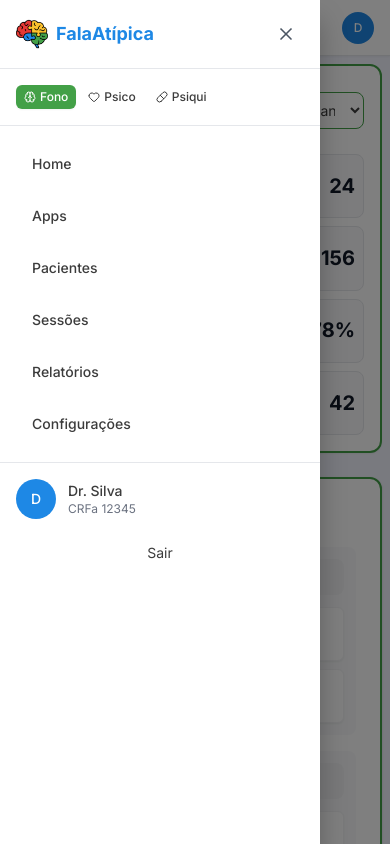
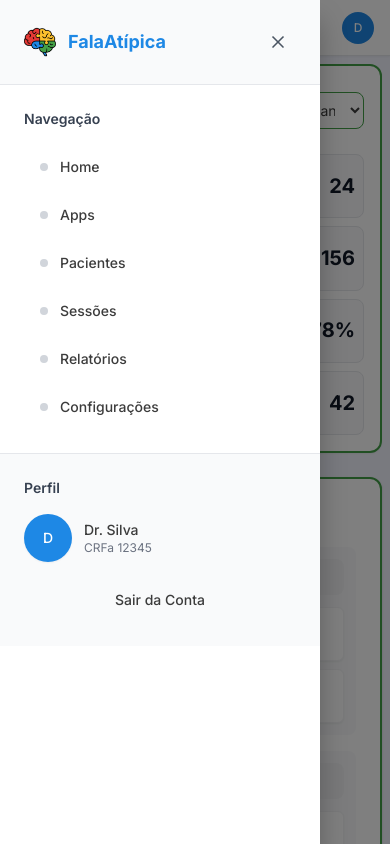
Before and after one commit to PedroReoli/FalaAtipica-Triade, a React (Vite) app in the folder Pro/: page /dashboard in a window 390 px wide. Both pictures are taken after a click on the button 34 px from the left and 27 px from the top of the page. Shown: the top 844 px of the page. Built offline with nearby package versions, Linux system fonts and the light colour scheme.

Commit message:
Update InternalNavbar.tsx

```diff
--- a/Pro/src/components/InternalNavbar.tsx
+++ b/Pro/src/components/InternalNavbar.tsx
@@ -1,7 +1,6 @@
 import React, { useState } from 'react';
 import { useNavigate } from 'react-router-dom';
 import { useProfessional } from '../contexts/ProfessionalContext';
-import { ProfessionalTypeSelector } from './common/ProfessionalTypeSelector';
 import { mockAuthService } from '../services/mockAuthService';
 import { Menu, X } from 'lucide-react';
 
@@ -143,8 +142,8 @@ export const InternalNavbar: React.FC = () => {
           {/* Sidebar */}
           <div className="fixed top-0 left-0 h-full w-80 bg-white shadow-xl transform transition-transform duration-300 ease-in-out">
             {/* Header da Sidebar */}
-            <div className="flex items-center justify-between p-4 border-b border-gray-200">
-              <div className="flex items-center space-x-2">
+            <div className="flex items-center justify-between p-6 border-b border-gray-200 bg-gray-50">
+              <div className="flex items-center space-x-3">
                 <img
                   src="/assets/logo/falaatipica-logo.png"
                   alt="FalaAtípica"
@@ -159,20 +158,18 @@ export const InternalNavbar: React.FC = () => {
               </div>
               <button
                 onClick={closeSidebar}
-                className="p-2 rounded-md hover:bg-gray-100 transition-colors"
+                className="p-2 rounded-lg hover:bg-gray-200 transition-colors"
                 aria-label="Fechar menu"
               >
                 <X size={20} className="text-gray-600" />
               </button>
             </div>
 
-            {/* Seletor de Profissional */}
-            <div className="p-4 border-b border-gray-200">
-              <ProfessionalTypeSelector />
-            </div>
 
             {/* Navegação */}
-            <div className="p-4 space-y-2">
+            <div className="p-6">
+              <h3 className="text-sm font-semibold text-gray-700 mb-4">Navegação</h3>
+              <div className="space-y-1">
                 {navigationItems.map((item) => (
                   <button
                     key={item.path}
@@ -180,28 +177,31 @@ export const InternalNavbar: React.FC = () => {
                       navigate(item.path);
                       closeSidebar();
                     }}
-                  className="w-full text-left px-4 py-3 rounded-lg hover:bg-gray-100 transition-colors text-sm font-medium"
+                    className="w-full text-left px-4 py-3 rounded-lg hover:bg-gray-100 transition-colors text-sm font-medium flex items-center space-x-3"
                     style={{ color: 'var(--text-black)' }}
                   >
-                  {item.label}
+                    <div className="w-2 h-2 rounded-full bg-gray-300"></div>
+                    <span>{item.label}</span>
                   </button>
                 ))}
               </div>
+            </div>
 
             {/* Perfil */}
-            <div className="p-4 border-t border-gray-200">
-              <div className="flex items-center space-x-3">
+            <div className="p-6 border-t border-gray-200 bg-gray-50">
+              <h3 className="text-sm font-semibold text-gray-700 mb-4">Perfil</h3>
+              <div className="flex items-center space-x-3 mb-4">
                 <button
                   onClick={() => {
                     navigate('/profile');
                     closeSidebar();
                   }}
-                  className="w-10 h-10 rounded-full flex items-center justify-center text-white text-sm font-medium hover:opacity-80 transition-opacity"
+                  className="w-12 h-12 rounded-full flex items-center justify-center text-white text-sm font-medium hover:opacity-80 transition-opacity shadow-sm"
                   style={{ backgroundColor: getProfessionalColor() }}
                 >
                   {professionalData.name.charAt(0)}
                 </button>
-                <div>
+                <div className="flex-1">
                   <p className="text-sm font-medium" style={{ color: 'var(--text-black)' }}>
                     {professionalData.name}
                   </p>
@@ -213,9 +213,9 @@ export const InternalNavbar: React.FC = () => {
                   handleLogout();
                   closeSidebar();
                 }}
-                className="w-full mt-4 px-4 py-2 text-sm text-red-600 hover:bg-red-50 rounded-lg transition-colors"
+                className="w-full px-4 py-3 text-sm text-red-600 hover:bg-red-50 rounded-lg transition-colors font-medium"
               >
-                Sair
+                Sair da Conta
               </button>
             </div>
           </div>
```
Lines whose indentation alone changed are shown as unchanged.
